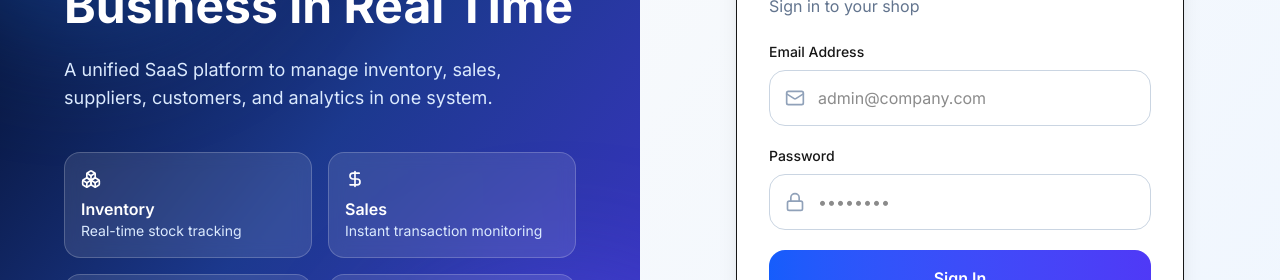
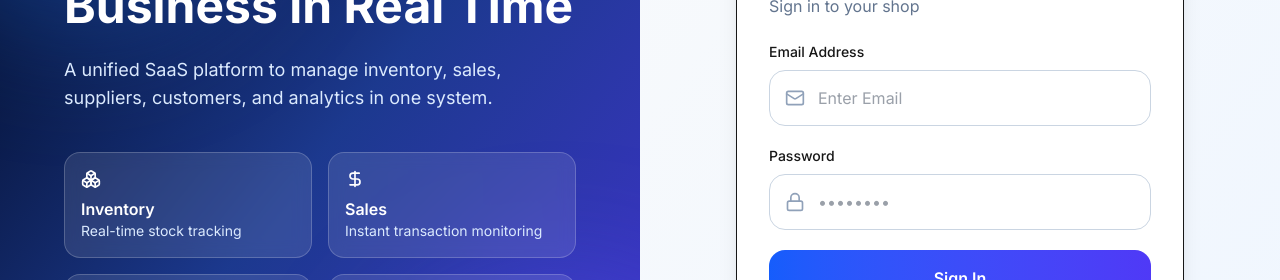
Before and after one commit to njosuedev/higoverse-os, a Next.js app in the folder apps/web/: page /login in a window 1280 px wide. Shown: the part 246-526 px from the top of the page. Built offline with nearby package versions, Linux system fonts and the light colour scheme.

Commit message:
Refine login form input labels and placeholders
Updated labels and placeholders for email and password fields to improve clarity and user experience.

```diff
--- a/apps/web/app/login/page.tsx
+++ b/apps/web/app/login/page.tsx
@@ -200,7 +200,7 @@ export default function LoginPage() {
 
                 {/* EMAIL */}
                 <div>
-                  <label className="block text-sm font-medium mb-2">
+                  <label className="block text-sm text-black-900 font-medium mb-2">
                     Email Address
                   </label>
 
@@ -209,17 +209,17 @@ export default function LoginPage() {
 
                     <input
                       type="email"
-                      placeholder="admin@company.com"
+                      placeholder="Enter Email"
                       value={email}
                       onChange={(e) => setEmail(e.target.value)}
-                      className="w-full h-14 pl-12 pr-4 rounded-2xl border border-slate-300 focus:ring-4 focus:ring-blue-500/20 focus:border-blue-500 outline-none"
+                      className="w-full h-14 pl-12 pr-4 rounded-2xl border border-slate-300 focus:ring-4 focus:ring-blue-500/20 focus:border-blue-500 text-gray-700 outline-none"
                     />
                   </div>
                 </div>
 
                 {/* PASSWORD */}
                 <div>
-                  <label className="block text-sm font-medium mb-2">
+                  <label className="block text-sm text-black-900 font-medium mb-2">
                     Password
                   </label>
 
@@ -231,7 +231,7 @@ export default function LoginPage() {
                       placeholder="••••••••"
                       value={password}
                       onChange={(e) => setPassword(e.target.value)}
-                      className="w-full h-14 pl-12 pr-4 rounded-2xl border border-slate-300 focus:ring-4 focus:ring-blue-500/20 focus:border-blue-500 outline-none"
+                      className="w-full h-14 pl-12 pr-4 rounded-2xl border text-gray-700 border-slate-300 focus:ring-4 focus:ring-blue-500/20 focus:border-blue-500 outline-none"
                     />
                   </div>
                 </div>
```
